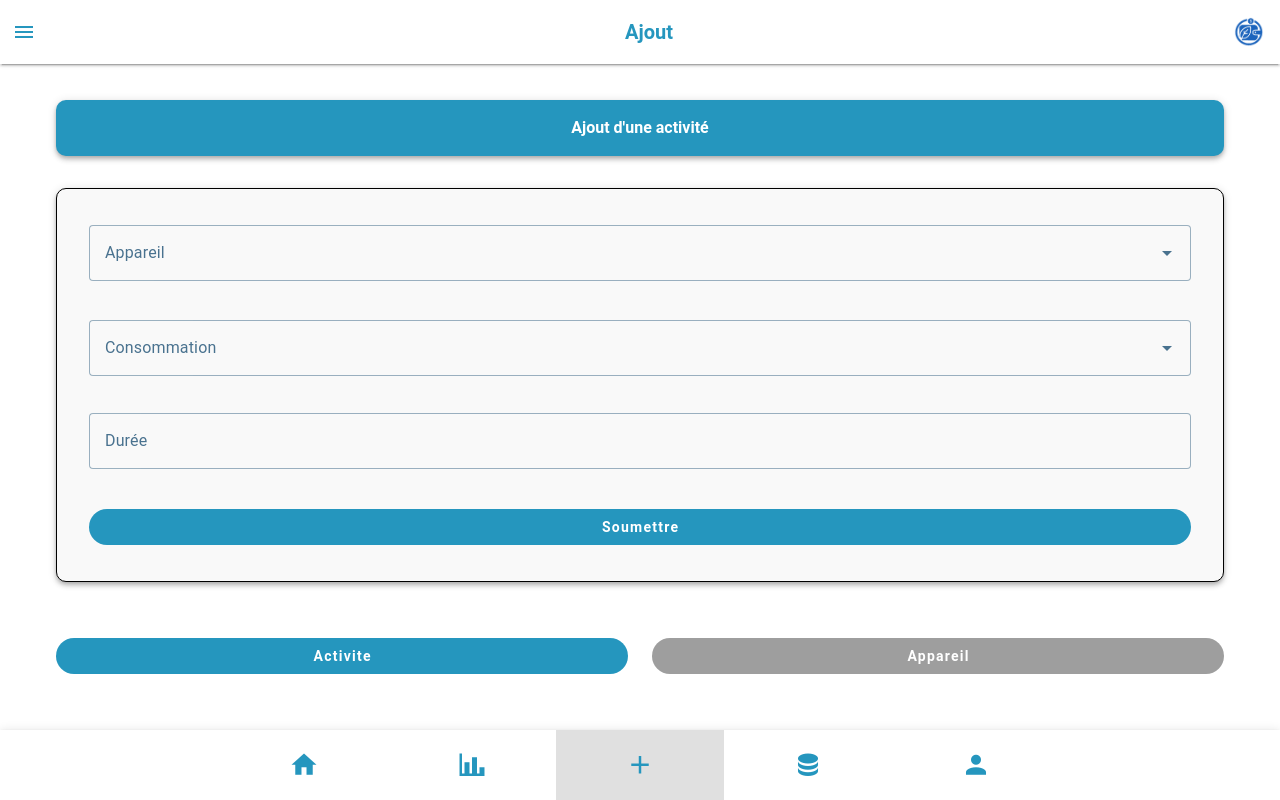
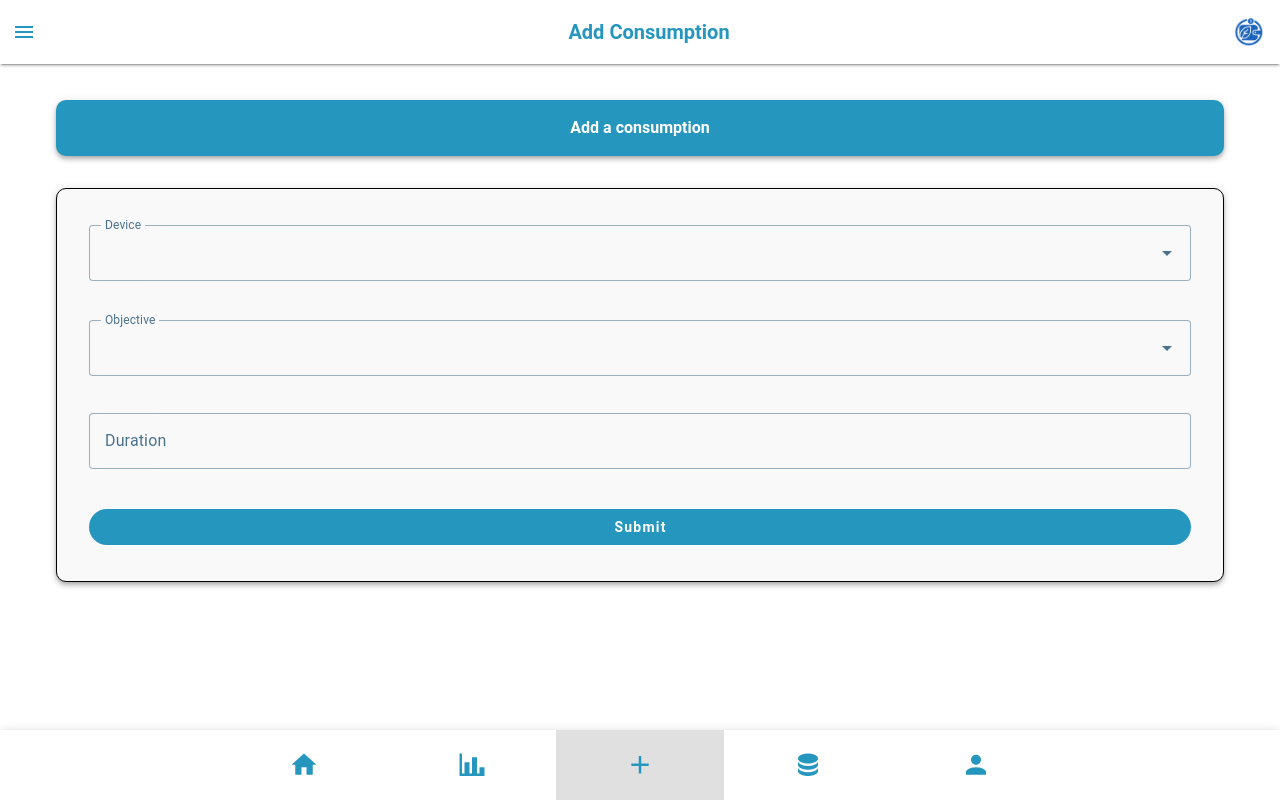
Before and after one commit to ShiroNeko02/Ecomoney_frontend, a Vue app: page /AddConsumption in a window 1280 px wide. Built offline with nearby package versions, Linux system fonts and the light colour scheme.

Commit message:
ia mais dans frontend

```diff
--- a/src/components/input or select/Input.vue
+++ b/src/components/input or select/Input.vue
@@ -2,7 +2,7 @@
   <v-text-field
     v-bind="$attrs"
     :value="modelValue"
-      @input="$emit('update:modelValue', $event)"
+    @input="$emit('update:modelValue', $event.target.value)"
     :placeholder="placeholder"
     :type="type"
     variant="outlined"
@@ -14,7 +14,6 @@
 
 <script>
 export default {
-    // eslint-disable-next-line vue/no-reserved-component-names
   name: "Input",
   props: {
     modelValue: {
@@ -23,7 +22,7 @@
     },
     placeholder: {
       type: String,
-        required: true,
+      required: false, // Pas forcément obligatoire
     },
     type: {
       type: String,
--- a/src/pages/AddConsumption.vue
+++ b/src/pages/AddConsumption.vue
@@ -1,47 +1,61 @@
 <template>
   <v-app class="bg-light">
-    <Header title="Ajout" />
+    <Header title="Add Consumption" />
 
     <v-main>
       <v-container>
         <v-card class="mt-5 pa-4 form elevation-4">
-          <div class="text-center text-white">Ajout d'une activité</div>
+          <div class="text-center text-white">Add a consumption</div>
         </v-card>
 
         <!-- Formulaire -->
         <v-card class="mt-8 pa-4 form-card elevation-4">
-          <v-form>
-            <!-- Select Appareil -->
-            <div style="margin-top:20px; margin-bottom:17px;"><ComboBox
-              label="Appareil"
-              :items="['A1', 'A2', 'A3', 'A4', 'A5', 'A6']"
-            /></div>
+          <v-form @submit.prevent="submit">
+            <!-- Select Device -->
+            <div style="margin-top:20px; margin-bottom:17px;">
+              <ComboBox
+                label="Device"
+                :items="['Telephone', 'Heater', 'Lamp', 'PC', 'Laptop', 'Washing Machine']"
+                v-model="device"
+              />
+            </div>
 
-            <!-- Select Consommation -->
+            <!-- Select Objective -->
             <ComboBox
-              label="Consommation"
-              :items="['C1', 'C2', 'C3', 'C4', 'C5', 'C6']"
+              label="Objective"
+              :items="['reheat', 'defrost', 'entertainment', 'laundry', 'drying']"
+              v-model="objective"
             />
 
-            <!-- Champ Input -->
-            <div class="cont-1"><Input label="Durée" class="custom-field" /></div>
+            <!-- Champ Input Duration -->
+            <div class="cont-1">
+              <Input label="Duration" class="custom-field" v-model="duration" />
+            </div>
 
             <!-- Bouton de soumission -->
-            <div class="cont"><Button @click="submit" class="mt-12">Soumettre</Button></div>
+            <div class="cont">
+              <Button type="submit" class="mt-12">Submit</Button>
+            </div>
           </v-form>
         </v-card>
-      </v-container>
 
-      <!----- Changer formulaire ------>
-      <v-container>
-          <v-row>
-          <v-col cols="6">
-              <div class="cont-2"><Button class="mt-6">Activite</Button></div>
-          </v-col>
-          <v-col cols="6">
-              <div class="cont-2"><Button class="mt-6" color="grey"  @click="goToAppareil">Appareil</Button></div>
-          </v-col>
-          </v-row>
+        <!-- ALERT BOX -->
+        <v-dialog v-model="dialog" max-width="500px">
+          <v-card class="bg-light">
+            <v-card-title class="headline" >Suggestion</v-card-title>
+            <v-card-text v-if="loading">
+              <v-progress-circular indeterminate color="blue"></v-progress-circular>
+              Generating response...
+            </v-card-text>
+            <v-card-text v-else>
+              {{ responseMessage }}
+            </v-card-text>
+            <v-card-actions class="justify-center">
+              <v-btn color="green" @click="stockSuggestion">Stock</v-btn>
+              <v-btn color="red" @click="dialog = false">Don't Stock</v-btn>
+            </v-card-actions>
+          </v-card>
+        </v-dialog>
       </v-container>
     </v-main>
 
@@ -50,6 +64,7 @@
 </template>
 
 <script>
+import axios from "axios";
 import Header from "@/components/commun/Header.vue";
 import Footer from "@/components/commun/Footer.vue";
 import Input from "@/components/input or select/Input.vue";
@@ -58,21 +73,68 @@ import ComboBox from "@/components/input or select/ComboBox.vue";
 export default {
   components: {
     ComboBox,
-    // eslint-disable-next-line vue/no-reserved-component-names
+    Header,
     Footer,
-    // eslint-disable-next-line vue/no-reserved-component-names
-    Header,
-    // eslint-disable-next-line vue/no-reserved-component-names
     Input
   },
+  data() {
+    return {
+      dialog: false, // Variable pour afficher/masquer l'alert box
+      responseMessage: "",
+      loading: false, // Variable pour indiquer si la requête est en cours
+      device: "",
+      objective: "",
+      duration: ""
+    };
+  },
   methods: {
-    goToAppareil() {
-      this.$router.push("/addDevice");
+    async submit(event) {
+      event.preventDefault();
+
+      // Vérifier que tous les champs sont remplis
+      if (!this.device || !this.objective || !this.duration) {
+        this.responseMessage = "Please fill all fields!";
+        this.dialog = true;
+        return;
+      }
+
+      // Générer dynamiquement la requête
+      const prompt = `Give me only one short advice (but still enough detailed, efficient, feasible, and realistic) to save energy consumption if I use a ${this.device} in order to ${this.objective} for ${this.duration}. You can also propose other way to do but it must remain my objective and my pleasure (do not ban or reduce)`;
+
+      this.dialog = true;  // Afficher immédiatement la boîte de dialogue
+      this.loading = true; // Activer le chargement
+      this.responseMessage = "Loading..."; //  Afficher un message d'attente
+
+      try {
+        const response = await fetch("https://openrouter.ai/api/v1/chat/completions", {
+          method: "POST",
+          headers: {
+            "Authorization": "Bearer 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",
+            "Content-Type": "application/json"
+          },
+          body: JSON.stringify({
+            "model": "mistralai/mistral-small-24b-instruct-2501:free",
+            "messages": [{ "role": "user", "content": prompt }]
+          })
+        });
+
+        const data = await response.json();
+        this.responseMessage = data.choices?.[0]?.message?.content || "No response received";
+      } catch (error) {
+        this.responseMessage = ` Error: ${error}`;
+      } finally {
+        this.loading = false; //  Désactiver le chargement une fois la réponse reçue
+      }
+    },
+    async stockSuggestion() {
+      console.log(" Suggestion stockée:", this.responseMessage);
+      this.dialog = false;
     }
   },
-  name: "AddConsumption",
+  name: "AddConsumption"
 };
 </script>
+
 
 <style scoped>
 .bg-light {
@@ -81,7 +143,7 @@ export default {
 }
 
 .form {
-  background-color: #2596be!important;
+  background-color: #2596be !important;
   font-weight: bold;
   border-radius: 10px;
   padding: 20px;
@@ -95,33 +157,17 @@ export default {
   padding: 20px;
 }
 
- .v-select .v-label {
-  color: #000 !important; /* Label noir */
-  font-weight: bold;
+.cont-1 {
+  padding: 0 16px;
+  padding-top: 15px;
 }
 
-.custom-field .v-input__control {
-  border: 1px solid #000 !important; /* Bordure noire */
-  border-radius: 8px;
-}
-
-.custom-field .v-select__selections,
-.custom-field input {
-  color: #000 !important; /* Texte noir */
+.cont {
+  padding: 0 16px;
+  padding-bottom: 20px;
 }
 
 .v-card--variant-elevated {
-  color: #003a63; /* changer la couleur (bordure et text) ici */
+  color: #003a63;
 }
-
-.cont-1{
-  padding: 0 16px;
-  padding-top: 15px;
-  }
-
-.cont{
-  padding: 0 16px;
-  padding-bottom : 20px;
-}
-
 </style>
--- a/src/pages/AddDevice.vue
+++ b/src/pages/AddDevice.vue
@@ -24,10 +24,10 @@
       <v-container>
         <v-row>
           <v-col cols="6">
-            <div class="cont-2"><Button class="mt-6" color="grey"  @click="goToActivity">Activity</Button></div>
+            <div class="cont-2"><Button class="mt-6" color="grey"  @click="goToActivity">Add Consumption</Button></div>
           </v-col>
           <v-col cols="6">
-            <div class="cont-2"><Button class="mt-6" >Device</Button></div>
+            <div class="cont-2"><Button class="mt-6" >Add Device</Button></div>
           </v-col>
         </v-row>
       </v-container>
```
Also changed, not shown: 1 other file (tests, documents, lock files or other folders). Lines whose indentation alone changed are shown as unchanged.
